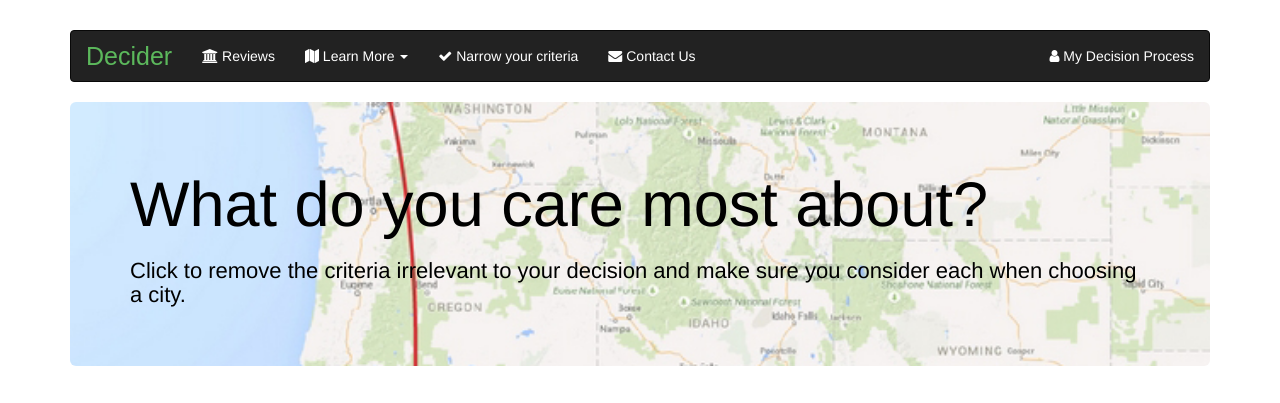
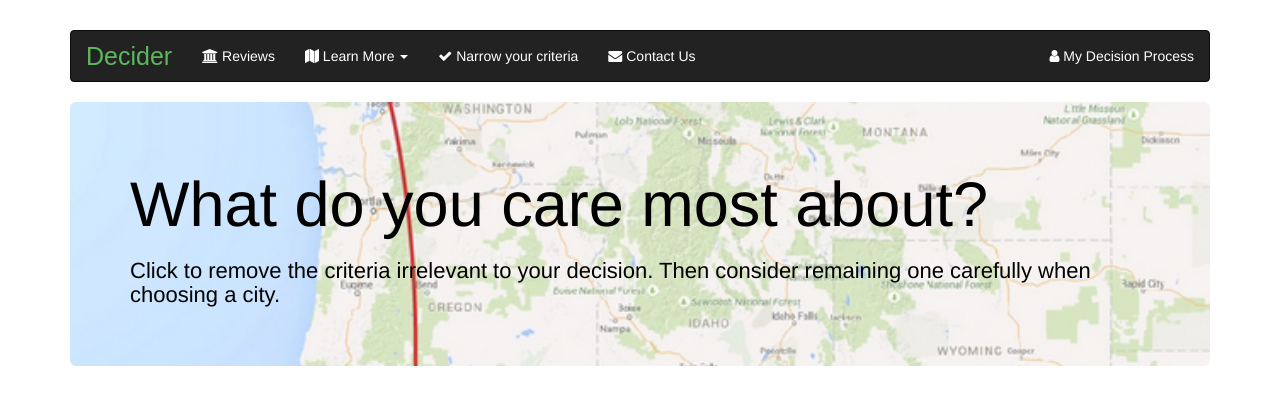
Before and after one commit to hwangra/hwangra.github.io, a plain HTML site: page criteria.html in a window 1280 px wide. Shown: the top 403 px of the page. Drawn offline with nearby package versions, Linux system fonts and the light colour scheme.

Commit message:
update 3

```diff
--- a/criteria.html
+++ b/criteria.html
@@ -68,7 +68,7 @@
     <div class="container">
         <div class="jumbotron">
           <h1>What do you care most about?</h1>
-          <h2>Click to remove the criteria irrelevant to your decision and make sure you consider each when choosing a city.</h2>
+          <h2>Click to remove the criteria irrelevant to your decision. Then consider remaining one carefully when choosing a city.</h2>
         </div>
     </div>
     <br>
```
